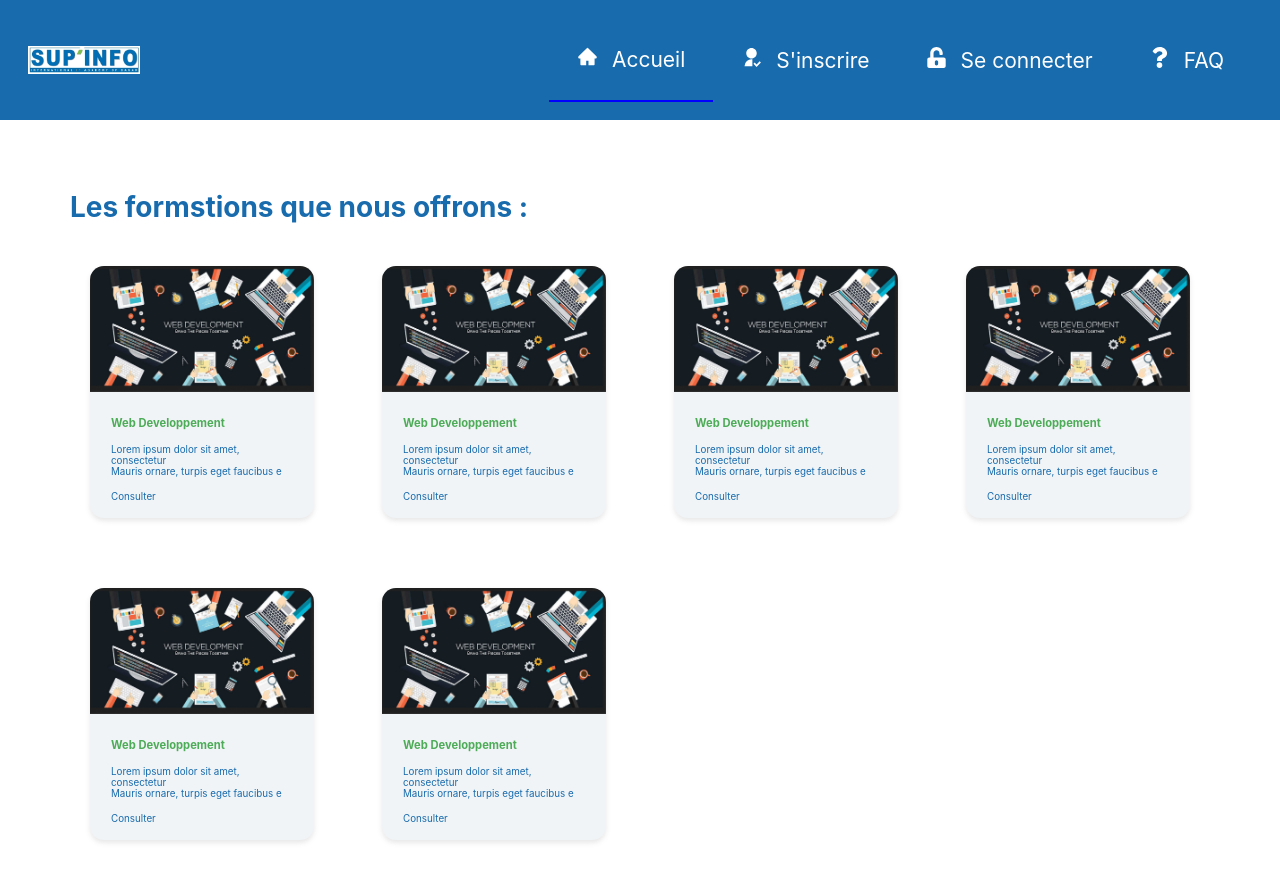
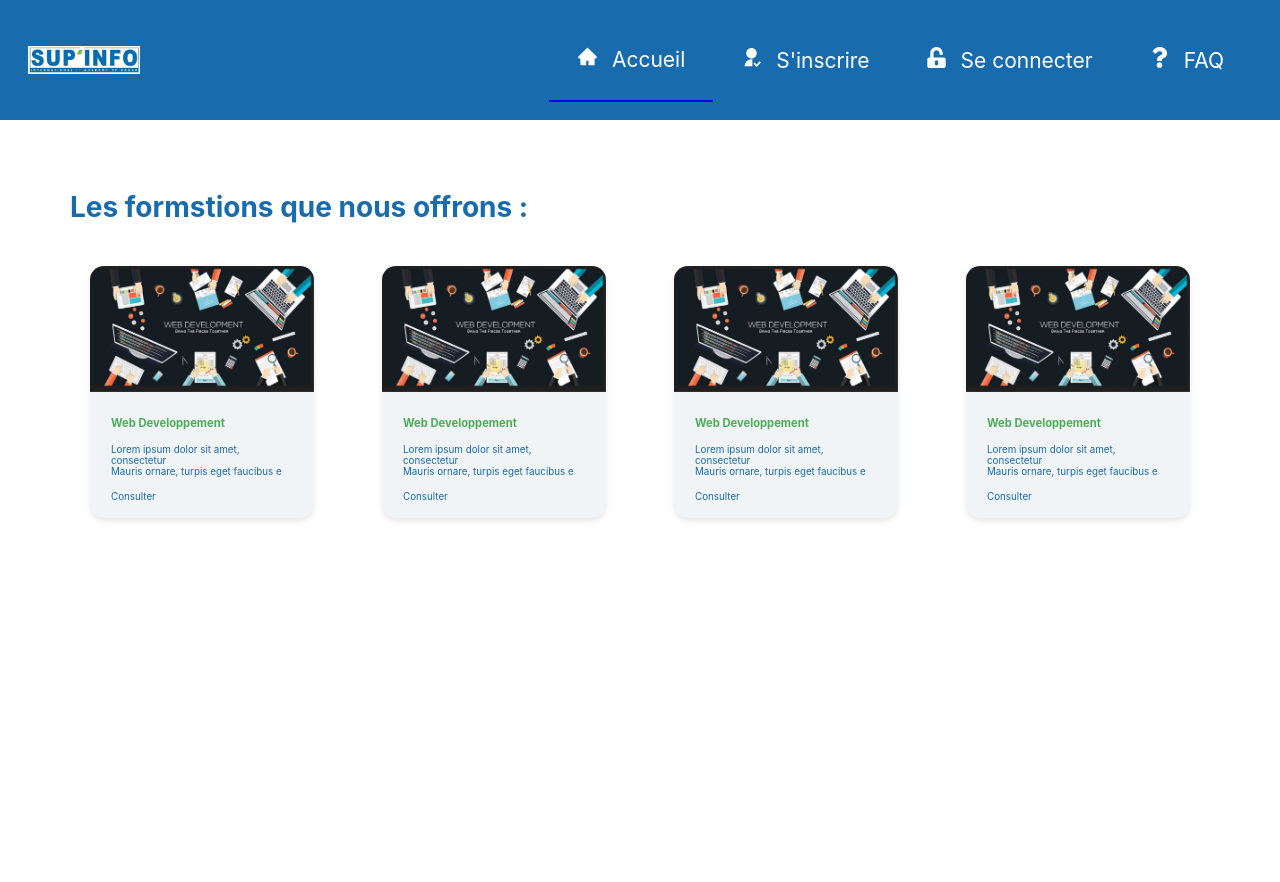
Before and after one commit to Abdoul-Wahab-Ly/Gestion-inscription, a React (Create React App) app: page /formation in a window 1280 px wide. Shown: the top 882 px of the page. After the commit the page ends 800 px from the top, so only its background shows below. Built offline with nearby package versions, Linux system fonts and the light colour scheme.

Commit message:
diminution des cards

```diff
--- a/src/components/Formation.js
+++ b/src/components/Formation.js
@@ -23,8 +23,7 @@ function Formation() {
                 <Card/>
                 <Card/>
                 <Card/>
-                <Card/>
-                <Card/>
+
 
             </div>
         </div>
```
